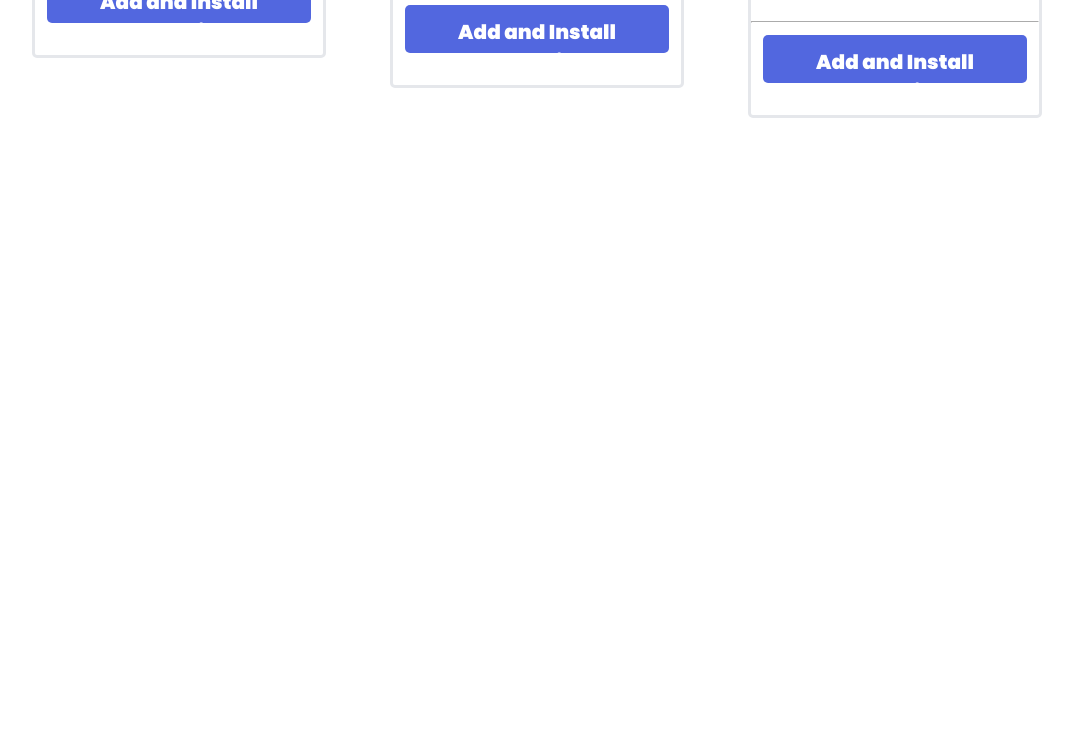
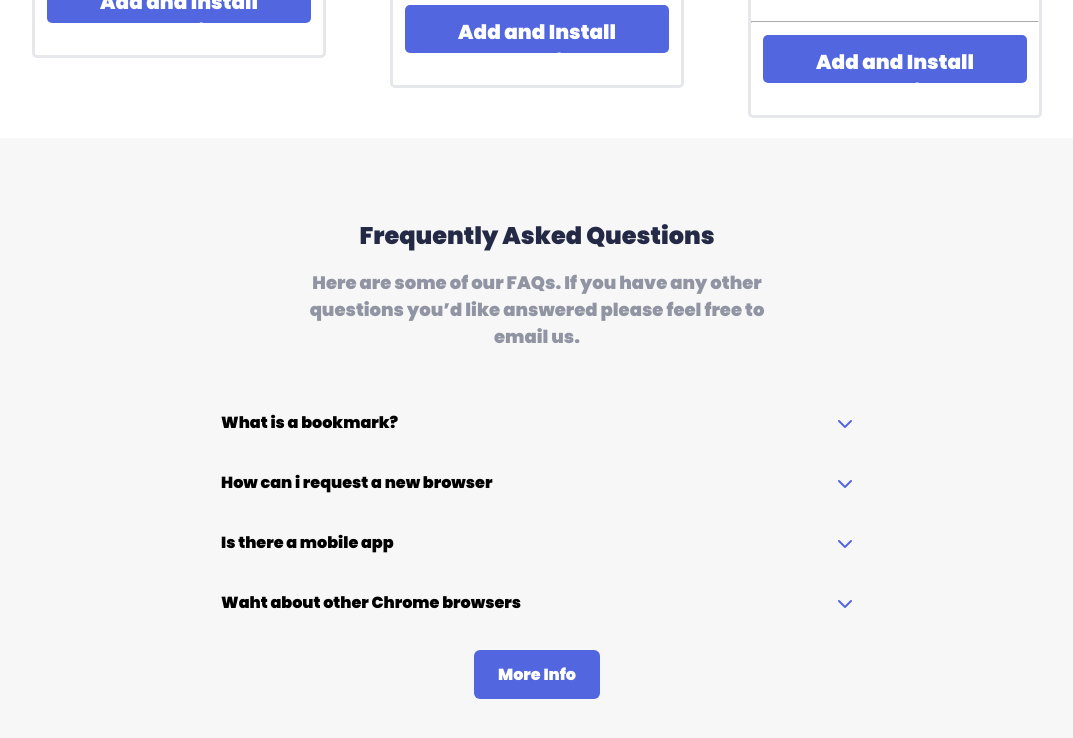
Before and after one commit to Arishah-Khan/CSS-4th-Assignment, a plain HTML site: page index.html in a window 1280 px wide. Shown: the part 3282-4020 px from the top of the page, without its empty margins (103-1176 px from the left). Before the commit the page ends 3420 px from the top, so only its background shows below. Drawn offline with Linux system fonts and the light colour scheme; files whose address does not match are found by name.

Commit message:
CSS Assignment4

```diff
--- a/CSS/style.css
+++ b/CSS/style.css
@@ -687,3 +687,62 @@ hr {
     position: relative;
     top: 60px;
 }
+.headingsec{
+    font-size: 24px;
+    font-family: "Poppins",sans-serif;
+    color: #242a45;
+    font-weight: lighter;
+}
+.parasec{
+    font-size: 18px;
+    font-family: "Poppins",sans-serif;
+    color: #9194a2;
+    padding: 16px 0px 0px;
+    width: 50%;
+    text-align: center;
+
+}
+.container{
+    display: flex;
+    flex-direction: column;
+    justify-content: space-between;
+    align-items: center;
+    row-gap: 60px;
+    padding: 80px 0px;
+    background-color: #f7f7f7;
+}
+.ques{
+    color: #000000;
+    font-size: 16px;
+    font-family: "Poppins",sans-serif;
+}
+.questionssec1{
+    display: flex;
+    flex-direction: column;
+    justify-content: center;
+    align-items:center;
+}
+.mainsec{
+    display: flex;
+    flex-direction: row;
+    justify-content: space-between;
+    align-items: center;
+    color: #000000;
+    width: 200%;
+}
+.main{
+    display: flex;
+    flex-direction: column;
+    justify-content: space-between;
+    align-items: center;
+    row-gap: 35px;
+}
+.frequently{
+    padding: 80px 0px;
+    background-color: #f7f7f7;
+}
+@media screen and (min-width:0px) and (max-width:768px) {
+    .mainsec{
+        width:100%;
+    }
+}
--- a/index.html
+++ b/index.html
@@ -197,6 +197,40 @@
             </div>
         </div>
     </section>
+    <section class="Frequently">
+        <div class="container">
+            <!-- Heading -->
+            <div class="questionssec1">
+                <h1 class="headingsec">Frequently Asked Questions</h1>
+                <p class="parasec">
+                    Here are some of our FAQs. If you have any other questions you’d like answered please feel free to
+                    email us.
+                </p>
+            </div>
+            <!-- Questions -->
+            <div class="main">
+                <div class="mainsec">
+                    <span class="ques">What is a bookmark?</span>
+                    <i class="fa-solid fa-chevron-down" style="color: #5267df;"></i>
+                </div>
+                <div class="mainsec">
+                    <span class="ques">How can i request a new browser</span>
+                    <i class="fa-solid fa-chevron-down" style="color: #5267df;"></i>
+                </div>
+                <div class="mainsec">
+                    <span class="ques">Is there a mobile app</span>
+                    <i class="fa-solid fa-chevron-down" style="color: #5267df;"></i>
+                </div>
+                <div class="mainsec">
+                    <span class="ques">Waht about other Chrome browsers</span>
+                    <i class="fa-solid fa-chevron-down" style="color: #5267df;"></i>
+                </div>
+                <button type="button" class="btn1a">
+                    More Info
+                </button>
+            </div>
+        </div>
+    </section>
 </body>
 
 </html>
```
